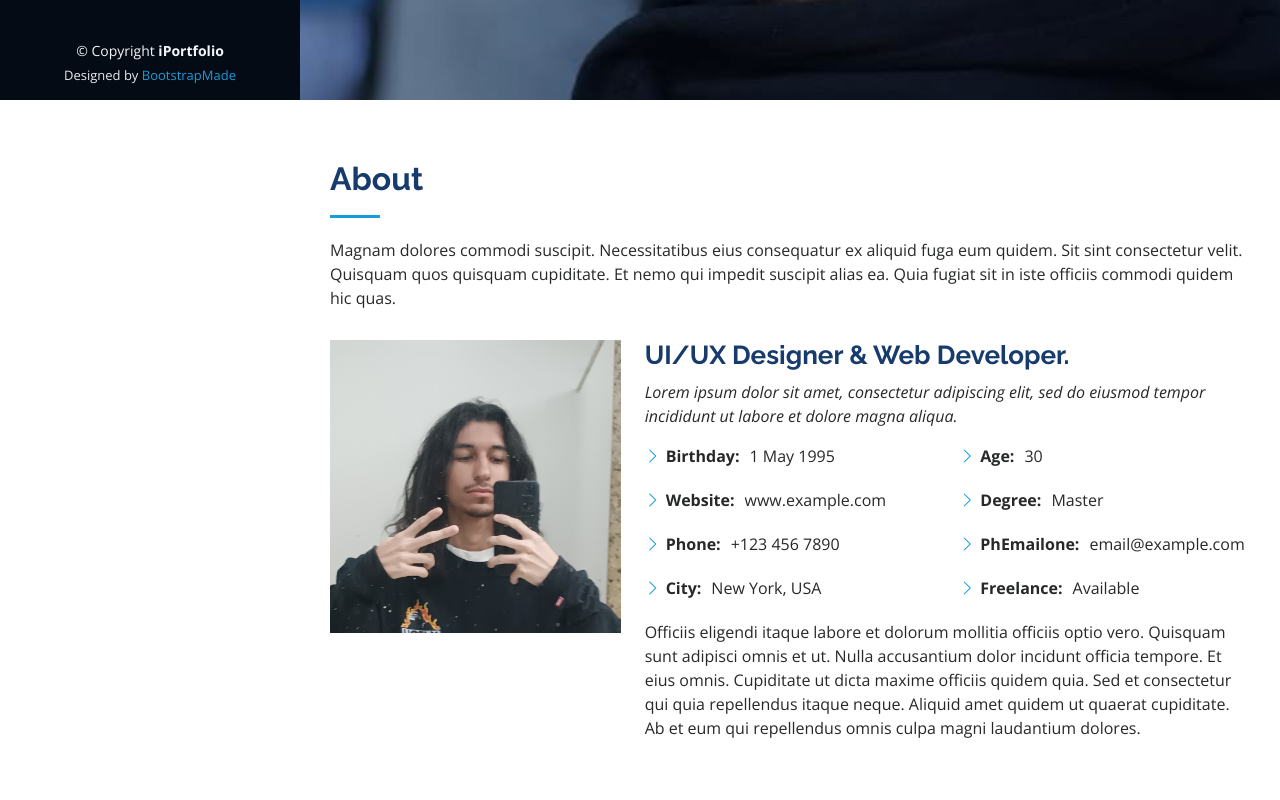
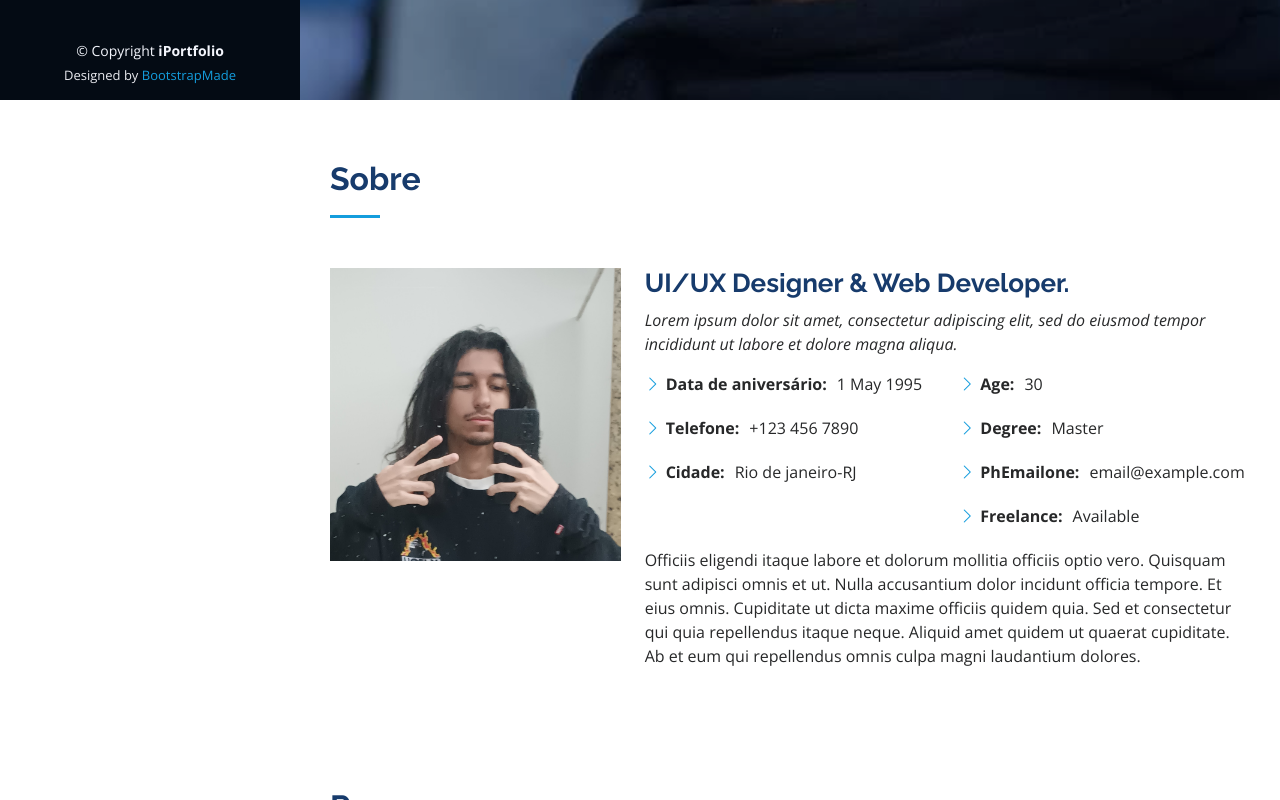
Before and after one commit to Matheusvidals/Portfolio, a plain HTML site: page index.html in a window 1280 px wide. Shown: the part 700-1500 px from the top of the page. Drawn offline with nearby package versions, Linux system fonts and the light colour scheme.

Commit message:
Atualização da sessão Sobre

```diff
--- a/index.html
+++ b/index.html
@@ -84,8 +84,7 @@
       <div class="container">
 
         <div class="section-title">
-          <h2>About</h2>
-          <p>Magnam dolores commodi suscipit. Necessitatibus eius consequatur ex aliquid fuga eum quidem. Sit sint consectetur velit. Quisquam quos quisquam cupiditate. Et nemo qui impedit suscipit alias ea. Quia fugiat sit in iste officiis commodi quidem hic quas.</p>
+          <h2>Sobre</h2>
         </div>
 
         <div class="row">
@@ -101,10 +100,9 @@
             <div class="row">
               <div class="col-lg-6">
                 <ul>
-                  <li><i class="bi bi-chevron-right"></i> <strong>Birthday:</strong> <span>1 May 1995</span></li>
-                  <li><i class="bi bi-chevron-right"></i> <strong>Website:</strong> <span>www.example.com</span></li>
-                  <li><i class="bi bi-chevron-right"></i> <strong>Phone:</strong> <span>+123 456 7890</span></li>
-                  <li><i class="bi bi-chevron-right"></i> <strong>City:</strong> <span>New York, USA</span></li>
+                  <li><i class="bi bi-chevron-right"></i> <strong>Data de aniversário:</strong> <span>1 May 1995</span></li>
+                  <li><i class="bi bi-chevron-right"></i> <strong>Telefone:</strong> <span>+123 456 7890</span></li>
+                  <li><i class="bi bi-chevron-right"></i> <strong>Cidade:</strong> <span>Rio de janeiro-RJ</span></li>
                 </ul>
               </div>
               <div class="col-lg-6">
```
